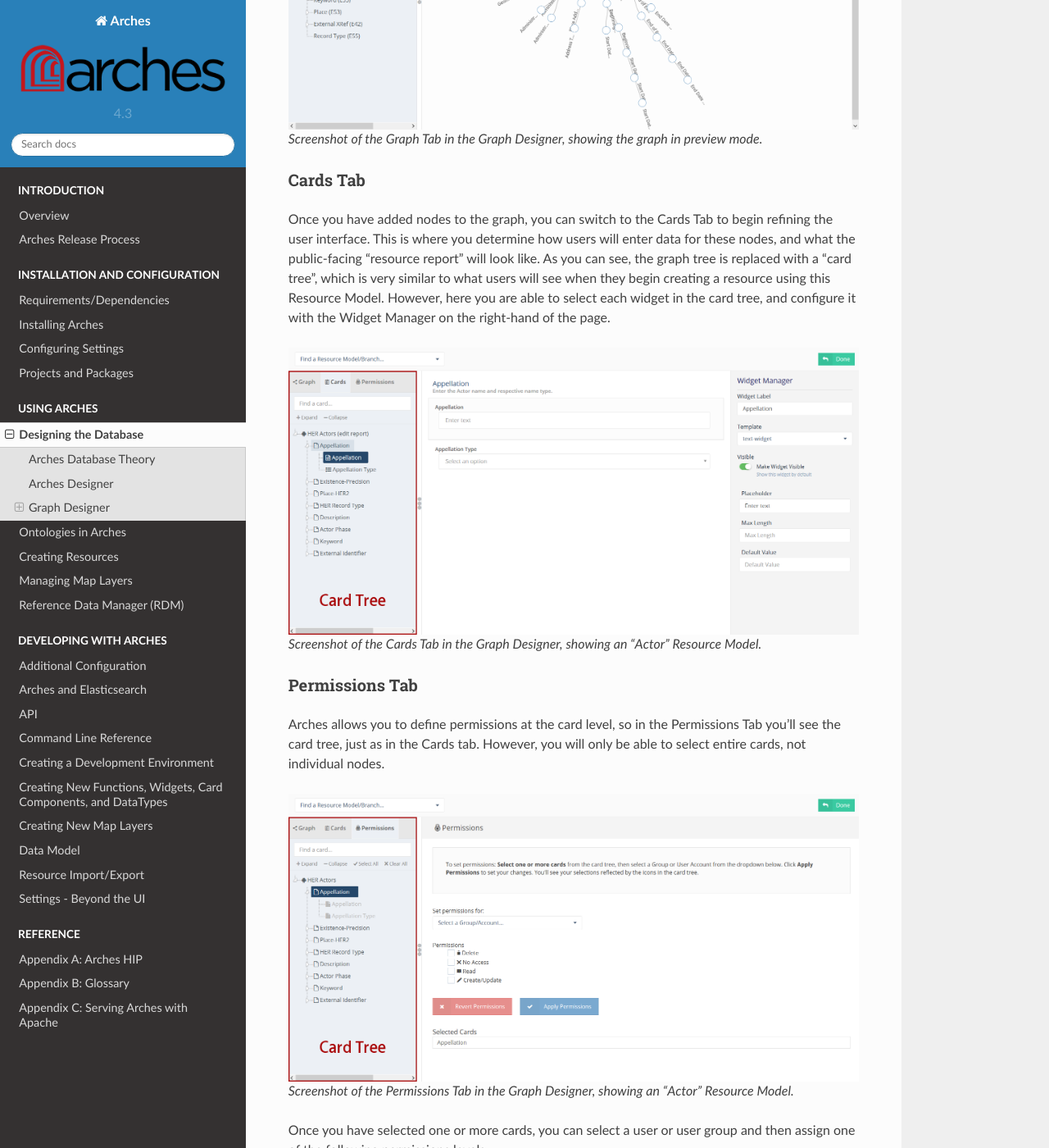
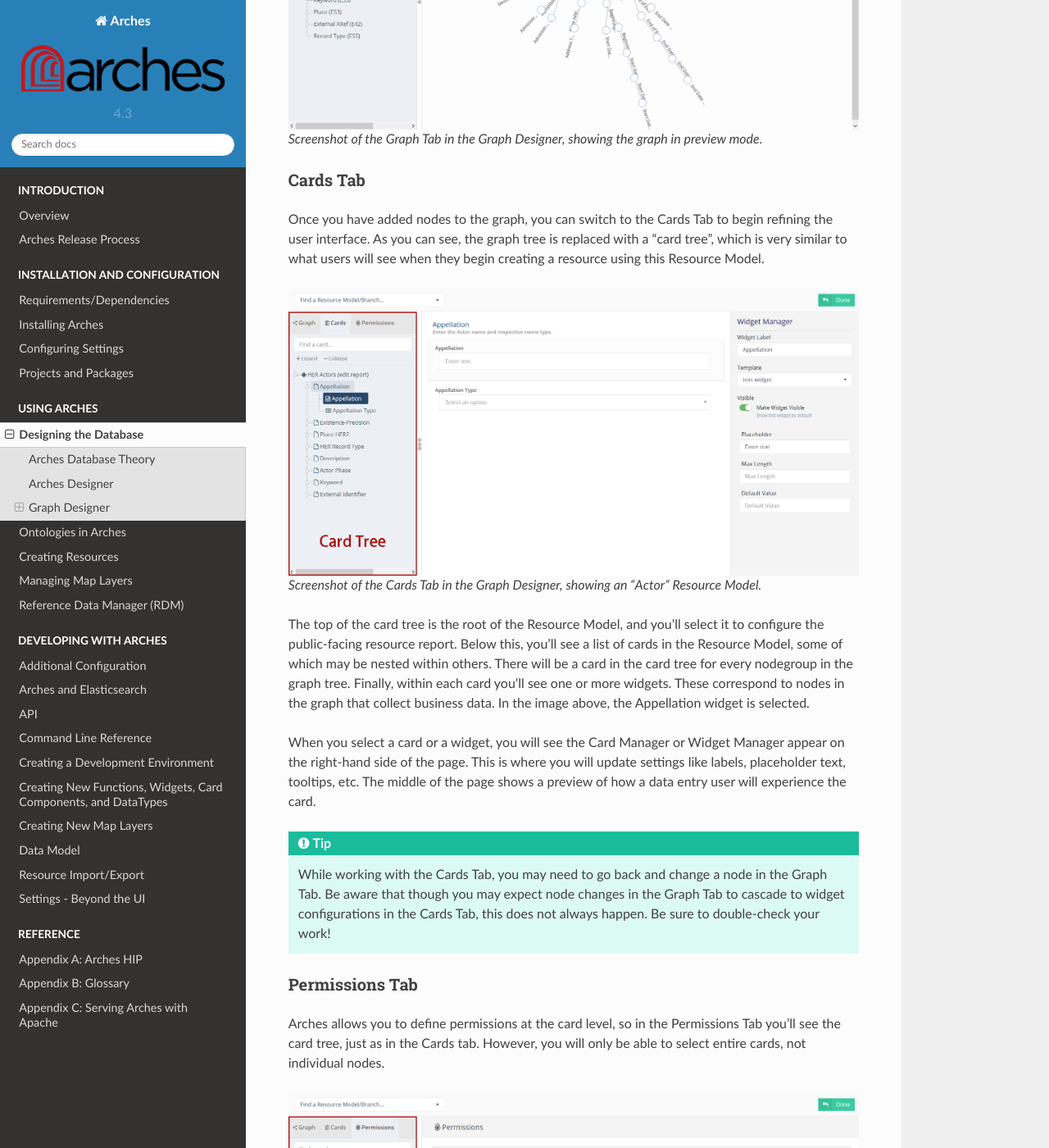
Before and after one commit to archesproject/arches-docs, a Sphinx documentation site: the page built from docs/designing-the-database.txt, in a window 1280 px wide and 1400 px high, scrolled down 3066 px. Shown: the whole window at 82% size. Built offline with Sphinx 7.4.7 and the Read the Docs theme 2.0.0, drawn with Linux system fonts in a browser that asks for light colours.

Commit message:
add more info about the card tree and card/widget config

```diff
--- a/docs/designing-the-database.txt
+++ b/docs/designing-the-database.txt
@@ -61,11 +61,17 @@
 Cards Tab
 ---------
 
-Once you have added nodes to the graph, you can switch to the Cards Tab to begin refining the user interface. This is where you determine how users will enter data for these nodes, and what the public-facing "resource report" will look like. As you can see, the graph tree is replaced with a "card tree", which is very similar to what users will see when they begin creating a resource using this Resource Model. However, here you are able to select each widget in the card tree, and configure it with the Widget Manager on the right-hand of the page.
+Once you have added nodes to the graph, you can switch to the Cards Tab to begin refining the user interface. As you can see, the graph tree is replaced with a "card tree", which is very similar to what users will see when they begin creating a resource using this Resource Model.
 
 .. figure:: images/graph-designer-card-tab.png
 
    Screenshot of the Cards Tab in the Graph Designer, showing an "Actor" Resource Model.
+
+The top of the card tree is the root of the Resource Model, and you'll select it to configure the public-facing resource report. Below this, you'll see a list of cards in the Resource Model, some of which may be nested within others. There will be a card in the card tree for every nodegroup in the graph tree. Finally, within each card you'll see one or more widgets. These correspond to nodes in the graph that collect business data. In the image above, the Appellation widget is selected.
+
+When you select a card or a widget, you will see the Card Manager or Widget Manager appear on the right-hand side of the page. This is where you will update settings like labels, placeholder text, tooltips, etc. The middle of the page shows a preview of how a data entry user will experience the card.
+
+.. tip:: While working with the Cards Tab, you may need to go back and change a node in the Graph Tab. Be aware that though you may expect node changes in the Graph Tab to cascade to widget configurations in the Cards Tab, this does not always happen. Be sure to double-check your work!
 
 Permissions Tab
 ---------------
```
